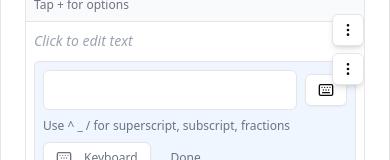
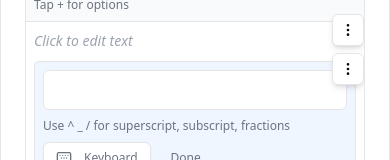
Before and after one commit to MykiellDeovennPagayonan/ithink-hackathon-sentralians, a Next.js app: page /problem/create in a window 390 px wide. Both pictures are taken after a click on the button "Math". Shown: the part 488-648 px from the top of the page. Built offline with nearby package versions, Linux system fonts and the light colour scheme; no server answers; what @dfinity/agent would draw is missing.

Commit message:
[Fix] Mathfield responsiveness

```diff
--- a/src/components/math-field.tsx
+++ b/src/components/math-field.tsx
@@ -42,6 +42,18 @@
     const [mathfieldInstance, setMathfieldInstance] =
       useState<MathfieldElement | null>(null);
     const [isKeyboardVisible, setIsKeyboardVisible] = useState(false);
+    const [isMobile, setIsMobile] = useState(false);
+
+    // Check if mobile
+    useEffect(() => {
+      const checkMobile = () => {
+        setIsMobile(window.innerWidth < 768);
+      };
+
+      checkMobile();
+      window.addEventListener("resize", checkMobile);
+      return () => window.removeEventListener("resize", checkMobile);
+    }, []);
 
     useImperativeHandle(
       ref,
@@ -152,6 +164,7 @@
             ref={mathFieldRef}
             className={`math-field-container border rounded-md p-2 min-h-[40px] flex-1 ${className}`}
           />
+          {!isMobile ? (
             <Button
               type="button"
               variant="outline"
@@ -166,6 +179,9 @@
             >
               <Keyboard className="w-4 h-4" />
             </Button>
+          ) : (
+            ""
+          )}
         </div>
       </div>
     );
```
Lines whose indentation alone changed are shown as unchanged.
